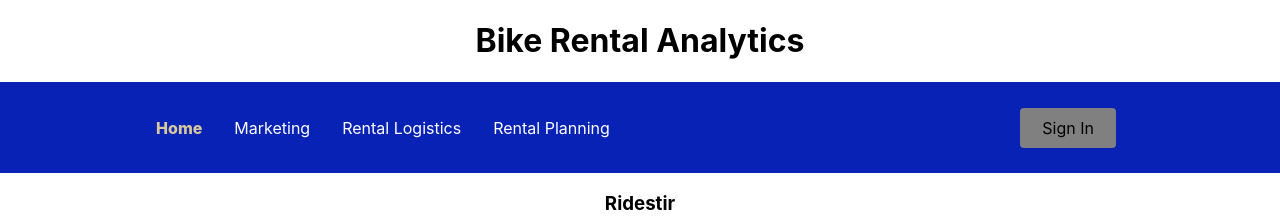
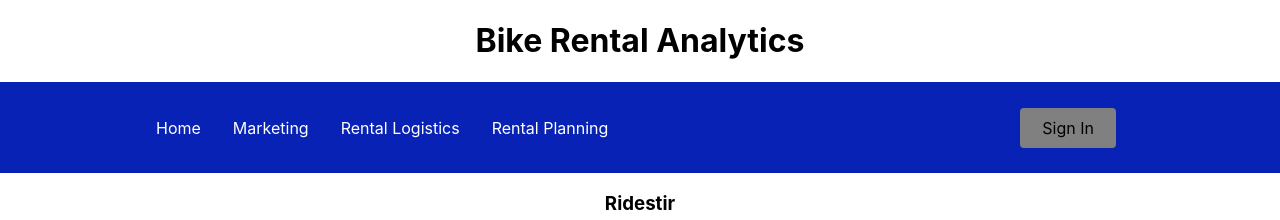
Before and after one commit to NDutraConsulting/ridestir, a React (Create React App) app: page / in a window 1280 px wide. Shown: the top 220 px of the page. Built offline with nearby package versions, Linux system fonts and the light colour scheme.

Commit message:
Update router

```diff
--- a/src/views/rental-analytics-view/RentalsAnalyticsDashboard.js
+++ b/src/views/rental-analytics-view/RentalsAnalyticsDashboard.js
@@ -13,6 +13,10 @@ import LoadingAnimation from '../_components/loading-animation/LoadingAnimation.
 
 class RentalAnalyticsDashboard extends Component {
 
+  renderHome = () => {
+    return <Home />;
+  }
+
   renderMarketing = () => {
     return <Marketing />;
   }
@@ -26,7 +30,6 @@ class RentalAnalyticsDashboard extends Component {
   }
 
   render() {
-    console.log('render()');
 
     return (
             <div className="App">
@@ -36,14 +39,13 @@ class RentalAnalyticsDashboard extends Component {
                 <Navbar />
                 <LoadingAnimation />
                 <Routes>
-                      <Route path='/' exact element={<Home />} />
+                  <Route path='/' element={this.renderHome()} />
+                  <Route path='/home' element={this.renderHome()} />
                   <Route path='/marketing' element={this.renderMarketing()} />
                   <Route path='/logistics' element={this.renderLogistics()} />
                   <Route path='/planning' element={this.renderPlanning()} />
                 </Routes>
               </Router>
-
-
 
             </div>
           );
--- a/src/views/rental-analytics-view/pages/home/index.js
+++ b/src/views/rental-analytics-view/pages/home/index.js
@@ -24,7 +24,6 @@ class Home extends Component {
               <p className='description'>Welcome to the rental analytics dashboard.
               </p>
 
-
             </div>
           );
   }
--- a/src/views/rental-analytics-view/pages/logistics/index.js
+++ b/src/views/rental-analytics-view/pages/logistics/index.js
@@ -15,7 +15,6 @@ class Logistics extends Component {
 
   constructor(props) {
     super(props);
-    console.log('constructor()');
 
     const rentalLogs = new rentalLogsModel();
 
@@ -28,7 +27,6 @@ class Logistics extends Component {
   }
 
   componentDidMount() {
-    console.log('componentDidMount()');
     this.state.rentalLogs.fetchData().then(
       (model) => {
         this.setState(
@@ -42,7 +40,6 @@ class Logistics extends Component {
 
 
   render() {
-    console.log('render()');
 
     return (
             <div className="page-wrapper">
--- a/src/views/rental-analytics-view/view-components/nav-bar/NavBar.component.jsx
+++ b/src/views/rental-analytics-view/view-components/nav-bar/NavBar.component.jsx
@@ -15,7 +15,7 @@ const Navbar = () => {
         <Bars />
 
         <NavMenu>
-          <NavLink to='/' activestyle="true">
+          <NavLink to='/home' >
             Home
           </NavLink>
           <NavLink to='/marketing' >
```
Lines whose indentation alone changed are shown as unchanged.
